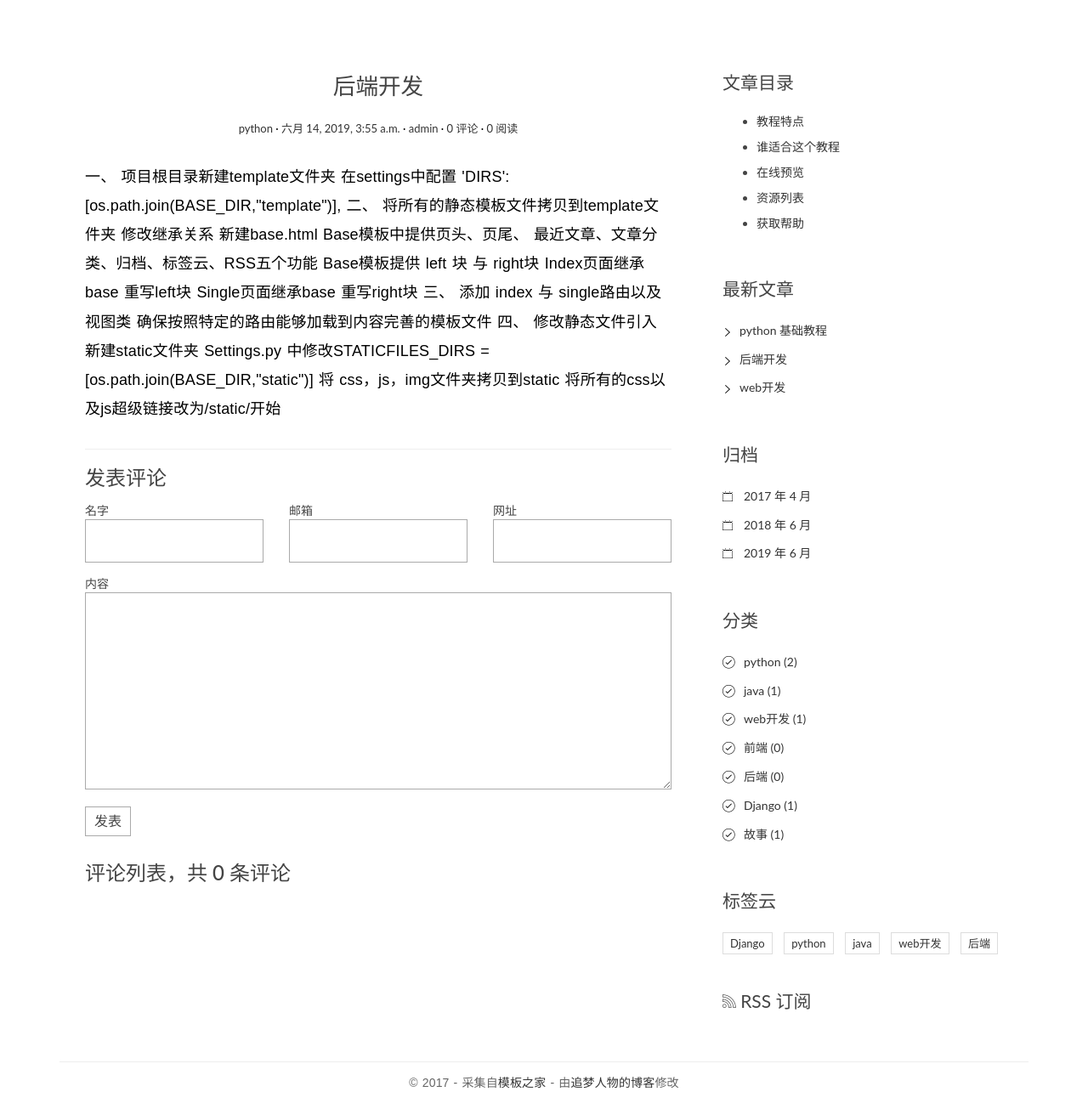
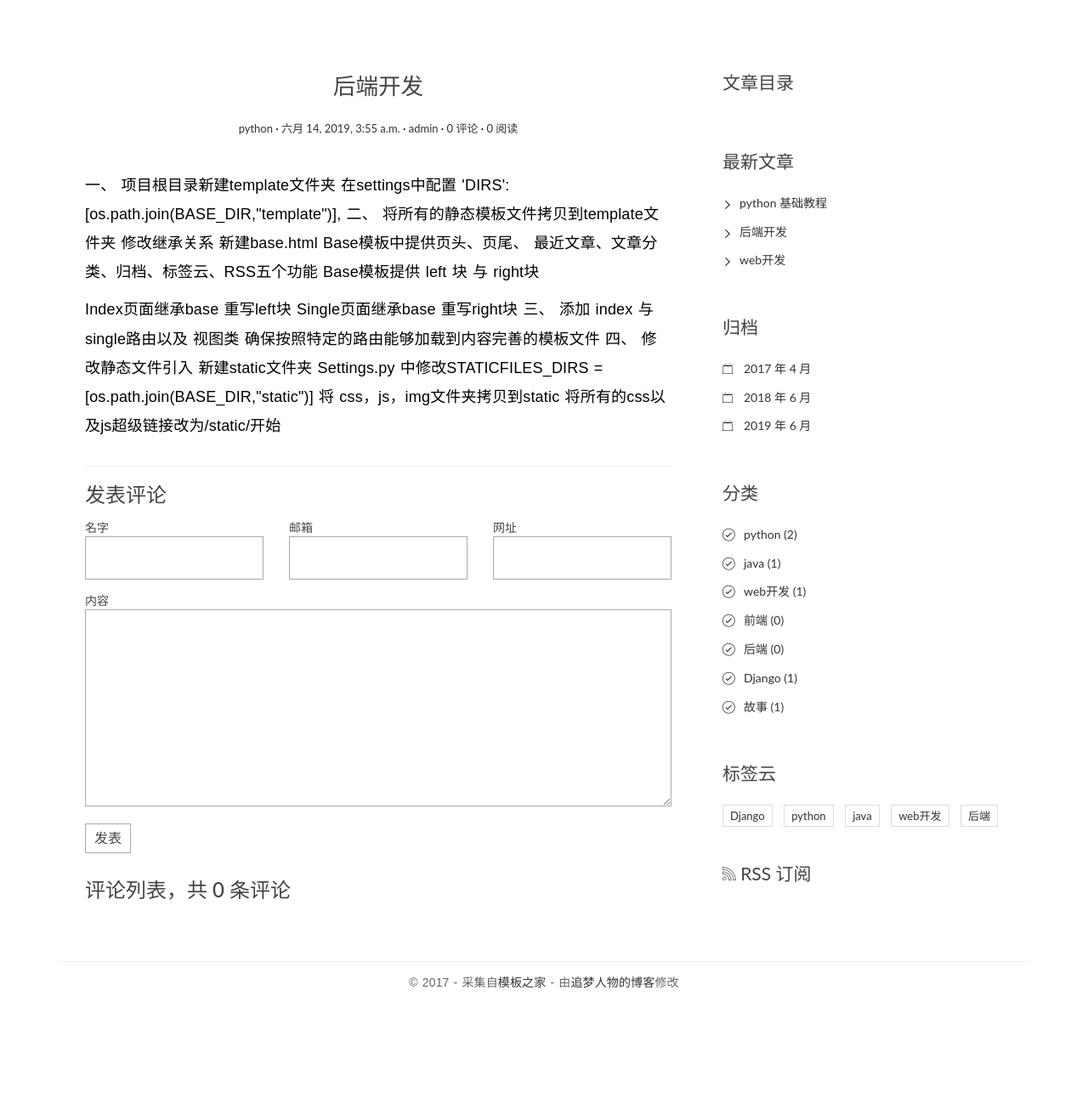
Before and after one commit to Chaowenqiang/python1903, a Django app: page /single/6/ in a window 1280 px wide. Shown: the part 91-1396 px from the top of the page at 85% size. After the commit the page ends 1254 px from the top, so only its background shows below. Run offline with Django 3.2, Linux system fonts and the light colour scheme; data comes from the database, SQL or seed files in the repository; both versions use the stored data as it was after the commit; some libraries are stand-ins or nearby versions.

Commit message:
加了markdown语法到前端页面的python操作

```diff
--- a/demo3/blog/views.py
+++ b/demo3/blog/views.py
@@ -4,6 +4,7 @@ from .models import Article, Tag, Category
 from comments.forms import CommentForm
 from django.core.paginator import Paginator
 from django.http import HttpRequest
+import markdown
 
 
 # Create your views here.
@@ -60,9 +61,20 @@ class SingleView(View):
     def get(self, req, id):
         # get_object_or_404方法可以从指定的数据库中得到指定的数据，没有则返回404
         article = get_object_or_404(Article, pk=id)
+
+        # 1、获取markdown实例
+        md = markdown.Markdown(extensions=[
+            'markdown.extensions.extra',
+            'markdown.extensions.codehilite',
+            'markdown.extensions.toc',
+        ])
+        # 2、使用makedown实例渲染指定字段
+        article.body = md.convert(article.body)
+        # 3、将md的目录对象赋值给article
+        article.toc = md.toc
+
+        # 向页面传递一个评论表单
         cf = CommentForm()
-
-
 
         return render(req, 'blog/single.html', locals())
 
--- a/demo3/template/blog/single.html
+++ b/demo3/template/blog/single.html
@@ -20,7 +20,9 @@
             </div>
         </header>
         <div class="entry-content clearfix">
-            <p>{{ article.body }}</p>
+            <p>
+                {{ article.body|safe }}
+            </p>
         </div>
     </article>
     <section class="comment-area" id="comment-area">
@@ -69,22 +71,6 @@
 {% block right %}
     <div class="widget widget-content">
         <h3 class="widget-title">文章目录</h3>
-        <ul>
-            <li>
-                <a href="#">教程特点</a>
-            </li>
-            <li>
-                <a href="#">谁适合这个教程</a>
-            </li>
-            <li>
-                <a href="#">在线预览</a>
-            </li>
-            <li>
-                <a href="#">资源列表</a>
-            </li>
-            <li>
-                <a href="#">获取帮助</a>
-            </li>
-        </ul>
+        {{ article.toc|safe }}
     </div>
 {% endblock %}
```
Also changed, not shown: demo3/db.sqlite3.
